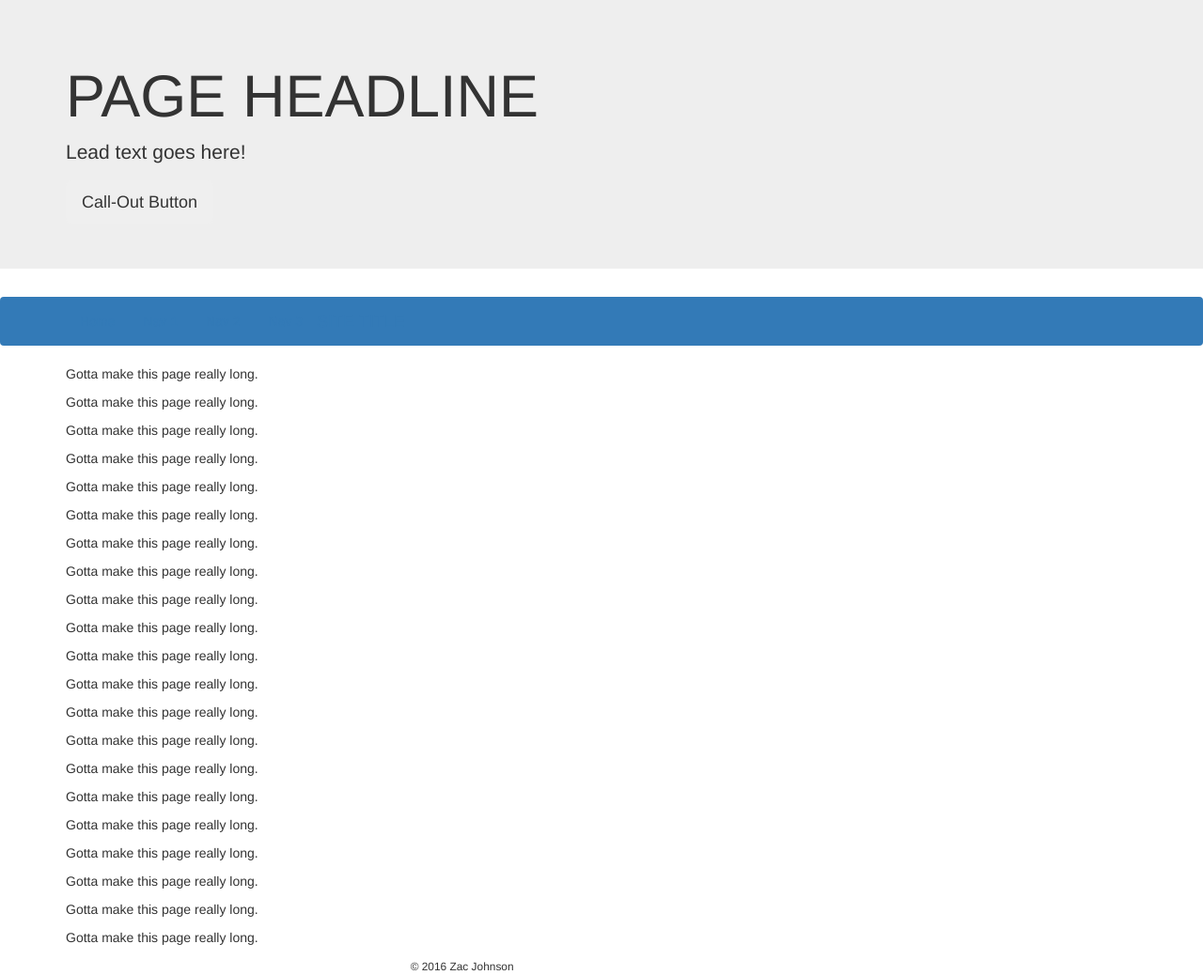
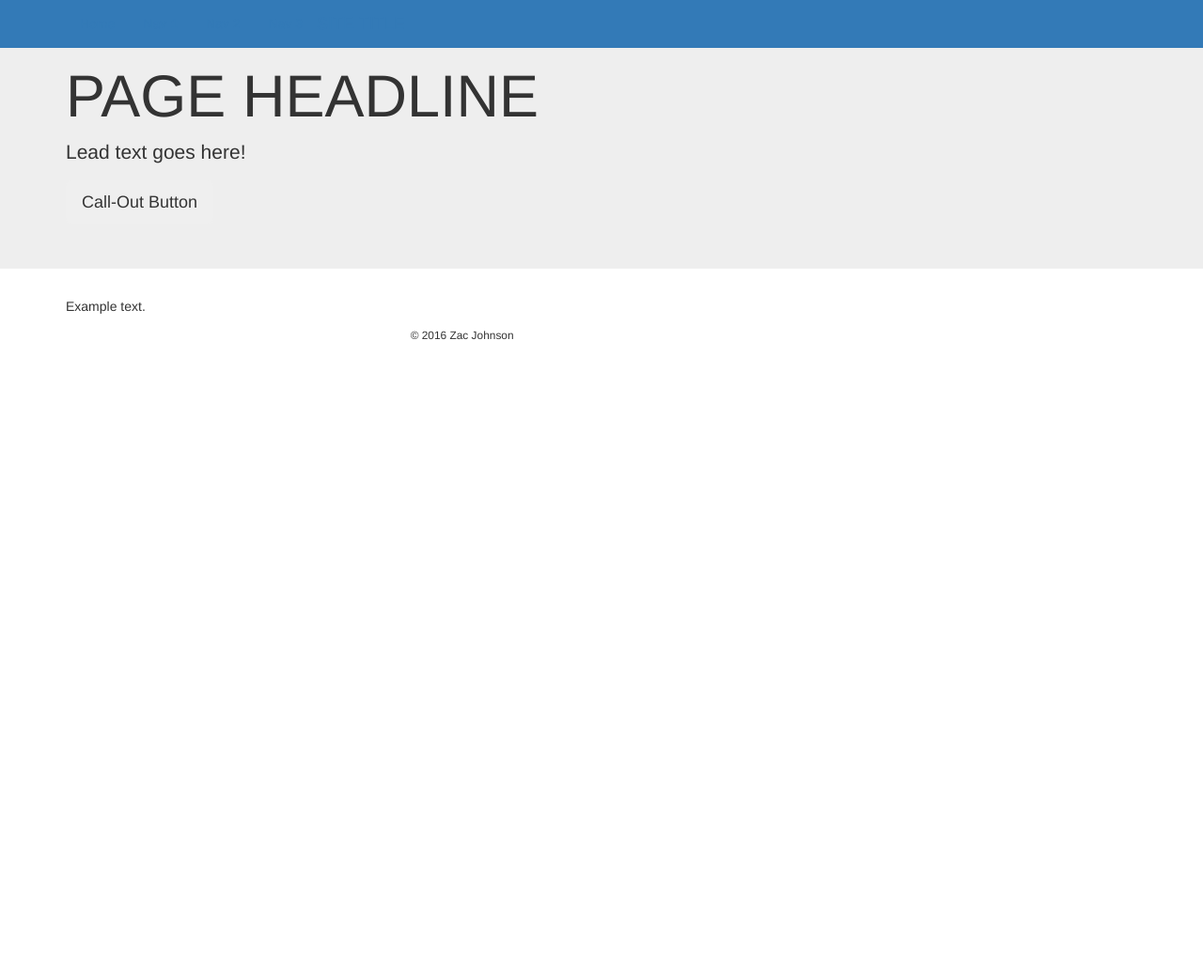
Before and after one commit to zjohnsonedtech/starters, a plain HTML site: page index.html in a window 1280 px wide. Shown: the whole page at 94% size. After the commit the page ends 800 px from the top, so only its background shows below. Drawn offline with nearby package versions, Linux system fonts and the light colour scheme.

Commit message:
Update index.html

```diff
--- a/index.html
+++ b/index.html
@@ -13,29 +13,10 @@
 
 </head>
 
-<body data-spy="scroll" data-target=".navbar" data-offset="50">
-
-
-
-<!--  jumbotron  -->
-
-    <div class="jumbotron jumbotron-fluid bg-info">
-      <div class="container text-sm-center p-t-3">
-
-        <h1 class="display-2">PAGE HEADLINE</h1>
-        <p class="lead">Lead text goes here!</p>
-
-        <div class="btn-group" role="group" aria-label="BUTTON TYPE">
-          <button type="button" class="btn btn-lg" data-toggle="" data-target="">Call-Out Button</button>
-        </div> <!-- /button group -->
-
-      </div> <!-- /container -->
-    </div> <!-- /jumbotron -->
-
-<!--  /jumbotron    -->
+<body>
 
 <!--  nav bar  -->
-  <nav class="navbar navbar-dark bg-primary" data-spy="affix" data-offset-top="474">
+  <nav class="navbar navbar-fixed-top navbar-dark bg-primary">
     <div class="container">
     <ul class="nav navbar-nav">
       <li class="nav-item">
@@ -56,70 +37,29 @@
    </nav>
 <!--  /navbar  -->
 
+<!--  jumbotron  -->
+
+    <div class="jumbotron jumbotron-fluid bg-info">
+      <div class="container text-sm-center p-t-3">
+
+        <h1 class="display-2">PAGE HEADLINE</h1>
+        <p class="lead">Lead text goes here!</p>
+
+        <div class="btn-group" role="group" aria-label="BUTTON TYPE">
+          <button type="button" class="btn btn-lg" data-toggle="" data-target="">Call-Out Button</button>
+        </div> <!-- /button group -->
+
+      </div> <!-- /container -->
+    </div> <!-- /jumbotron -->
+
+<!--  /jumbotron    -->
+
+
+
 <!-- container -->
   <div id="" class="container">
     <p>
-      Gotta make this page really long.
-    </p>
-    <p>
-      Gotta make this page really long.
-    </p>
-    <p>
-      Gotta make this page really long.
-    </p>
-    <p>
-      Gotta make this page really long.
-    </p>
-    <p>
-      Gotta make this page really long.
-    </p>
-    <p>
-      Gotta make this page really long.
-    </p>
-    <p>
-      Gotta make this page really long.
-    </p>
-    <p>
-      Gotta make this page really long.
-    </p>
-    <p>
-      Gotta make this page really long.
-    </p>
-    <p>
-      Gotta make this page really long.
-    </p>
-    <p>
-      Gotta make this page really long.
-    </p>
-    <p>
-      Gotta make this page really long.
-    </p>
-    <p>
-      Gotta make this page really long.
-    </p>
-    <p>
-      Gotta make this page really long.
-    </p>
-    <p>
-      Gotta make this page really long.
-    </p>
-    <p>
-      Gotta make this page really long.
-    </p>
-    <p>
-      Gotta make this page really long.
-    </p>
-    <p>
-      Gotta make this page really long.
-    </p>
-    <p>
-      Gotta make this page really long.
-    </p>
-    <p>
-      Gotta make this page really long.
-    </p>
-    <p>
-      Gotta make this page really long.
+     Example text.
     </p>
   </div>
 <!-- /container -->
```
